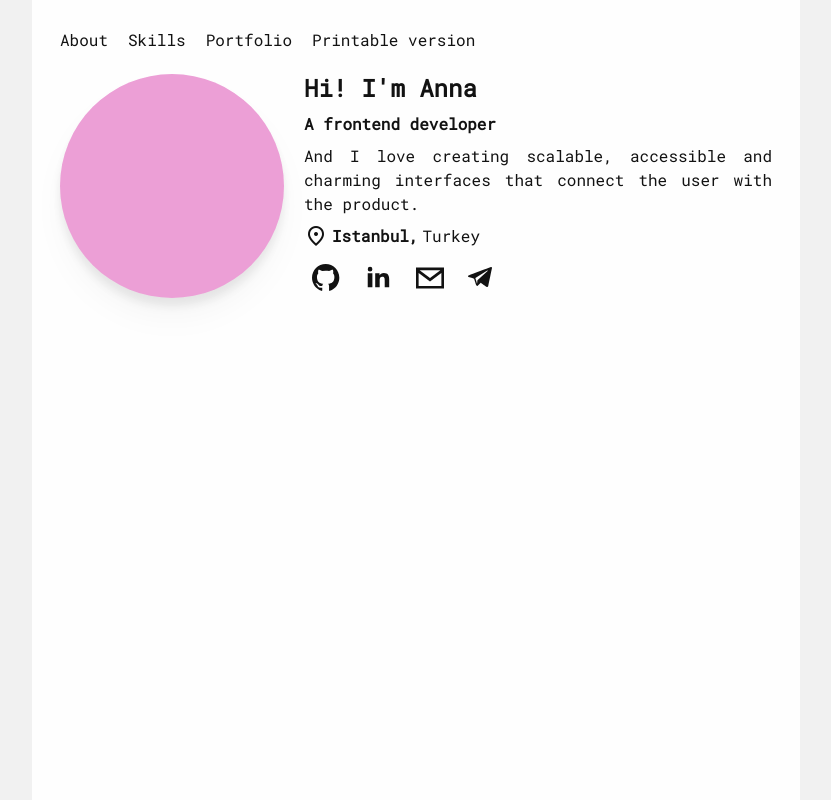
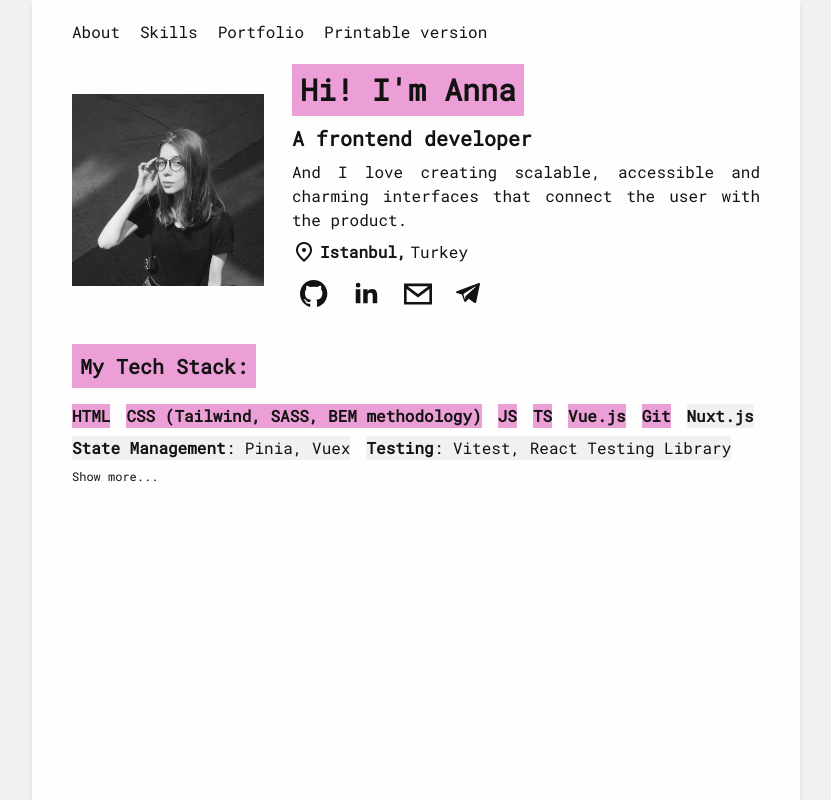
Before and after one commit to aniamarkh/cv, a Nuxt app: page / in a window 1280 px wide. Shown: the whole page, without its empty margins (224-1055 px from the left). Built offline with nearby package versions, Linux system fonts and the light colour scheme.

Commit message:
feat: add skills

```diff
--- a/app.vue
+++ b/app.vue
@@ -12,11 +12,12 @@ useHead({
 
 <template>
   <div
-    class="w-192 mx-auto min-h-screen font-primary flex flex-col gap-5 p-7 bg-white text-black selection:bg-accent selection:text-white"
+    class="w-192 mx-auto min-h-screen font-primary flex flex-col gap-5 py-5 px-10 shadow-md bg-white text-black selection:bg-accent selection:text-white"
   >
     <HeaderSection />
-    <main>
+    <main class="flex flex-col gap-7">
       <AboutSection />
+      <SkillsSection />
     </main>
   </div>
 </template>
--- a/assets/css/main.css
+++ b/assets/css/main.css
@@ -8,6 +8,10 @@
   .contacts-icon {
     @apply text-current fill-current w-7 h-7 z-10;
   }
+
+  .title {
+    @apply font-bold bg-accent w-fit p-2;
+  }
 }
 
 html {
--- a/components/AboutSection.vue
+++ b/components/AboutSection.vue
@@ -1,9 +1,9 @@
 <template>
-  <div class="flex flex-row gap-5 items-center">
-    <div class="flex-shrink-0 bg-accent w-56 h-56 rounded-full drop-shadow-xl"></div>
+  <div class="flex flex-row gap-7 items-center">
+    <div class="photo flex-shrink-0 bg-accent w-48 h-48 drop-shadow-xl"></div>
     <div class="flex flex-col gap-2">
-      <h1 class="font-bold text-2xl">Hi! I'm Anna</h1>
-      <p class="font-bold">A frontend developer</p>
+      <h1 class="title text-3xl">Hi! I'm Anna</h1>
+      <p class="font-bold text-xl">A frontend developer</p>
       <p class="text-justify">
         And I love creating scalable, accessible and charming interfaces that connect the user with
         the product.
@@ -16,3 +16,17 @@
     </div>
   </div>
 </template>
+
+<style scoped>
+.photo {
+  background-image: url('assets/me.png');
+  background-size: 130%;
+  background-position: center;
+  filter: grayscale(100%);
+  transition: all 0.3s ease-in-out;
+}
+
+.photo:hover {
+  filter: none;
+}
+</style>
--- a/components/ContactLink.vue
+++ b/components/ContactLink.vue
@@ -8,7 +8,7 @@
     <slot></slot>
     <span class="visually-hidden">{{ label }}</span>
     <div
-      class="bg-black scale-50 opacity-0 w-11 h-11 absolute rounded-full bottom-0 left-0 right-0 top-0 group-hover:animate-bounceIn group-hover:opacity-100 group-hover:scale-100"
+      class="bg-accent scale-50 opacity-0 w-11 h-11 absolute bottom-0 left-0 right-0 top-0 group-hover:animate-bounceIn group-hover:opacity-100 group-hover:scale-100"
     ></div>
   </a>
 </template>
--- /dev/null
+++ b/components/SkillsSection.vue
@@ -0,0 +1,35 @@
+<script setup lang="ts">
+const showMore: Ref<boolean> = ref(false);
+</script>
+
+<template>
+  <div>
+    <div class="flex flex-col gap-2">
+      <h1 class="title text-xl mb-2">My Tech Stack:</h1>
+      <ul class="flex flex-row flex-wrap gap-x-4 gap-y-2">
+        <li class="bg-accent"><strong>HTML</strong></li>
+        <li class="bg-accent"><strong>CSS (Tailwind, SASS, BEM methodology)</strong></li>
+        <li class="bg-accent"><strong>JS</strong></li>
+        <li class="bg-accent"><strong>TS</strong></li>
+        <li class="bg-accent"><strong>Vue.js</strong></li>
+        <li class="bg-accent"><strong>Git</strong></li>
+        <li class="bg-grey"><strong>Nuxt.js</strong></li>
+        <li class="bg-grey"><strong>State Management</strong>: Pinia, Vuex</li>
+        <li class="bg-grey"><strong>Testing</strong>: Vitest, React Testing Library</li>
+        <li v-if="showMore" class="bg-grey">
+          <strong>Data Visualization</strong>: ECharts, Chart.js
+        </li>
+        <li v-if="showMore" class="bg-grey"><strong>Chrome Extensions</strong></li>
+        <li v-if="showMore" class="bg-grey"><strong>MJML</strong></li>
+        <li v-if="showMore" class="bg-grey">Basic proficiency in <strong>React</strong></li>
+        <li v-if="showMore" class="bg-grey">A11y</li>
+        <li v-if="showMore" class="bg-grey">Responsive and adaptive Web Design</li>
+        <li v-if="showMore" class="bg-grey">Pixel Perfect Design</li>
+        <li v-if="showMore" class="bg-grey">REST API, WebSocket</li>
+        <button class="text-xs hover:text-accent transition-all" @click="showMore = !showMore">
+          {{ showMore ? 'Show less...' : 'Show more...' }}
+        </button>
+      </ul>
+    </div>
+  </div>
+</template>
```
Also changed, not shown: assets/me.png (added).
